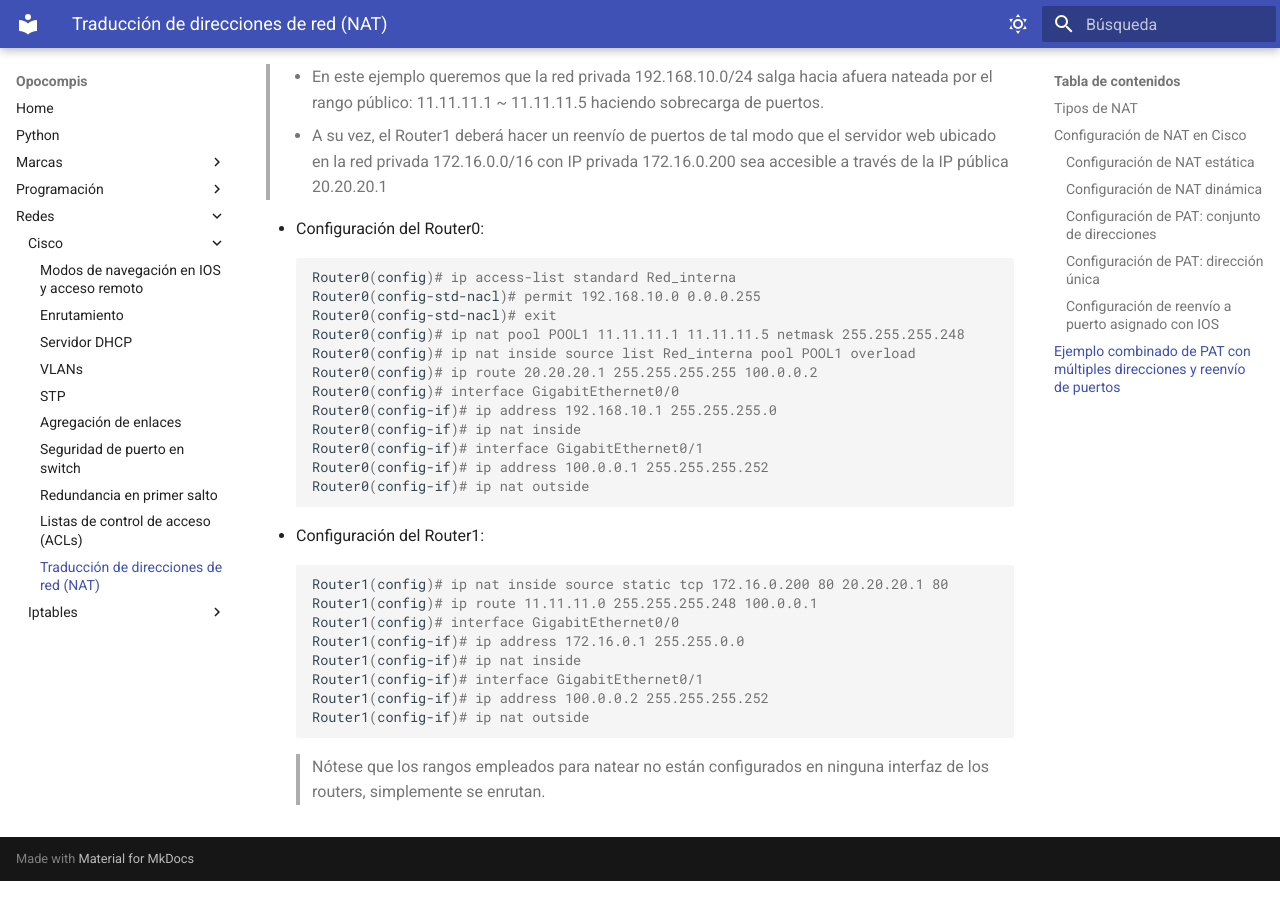
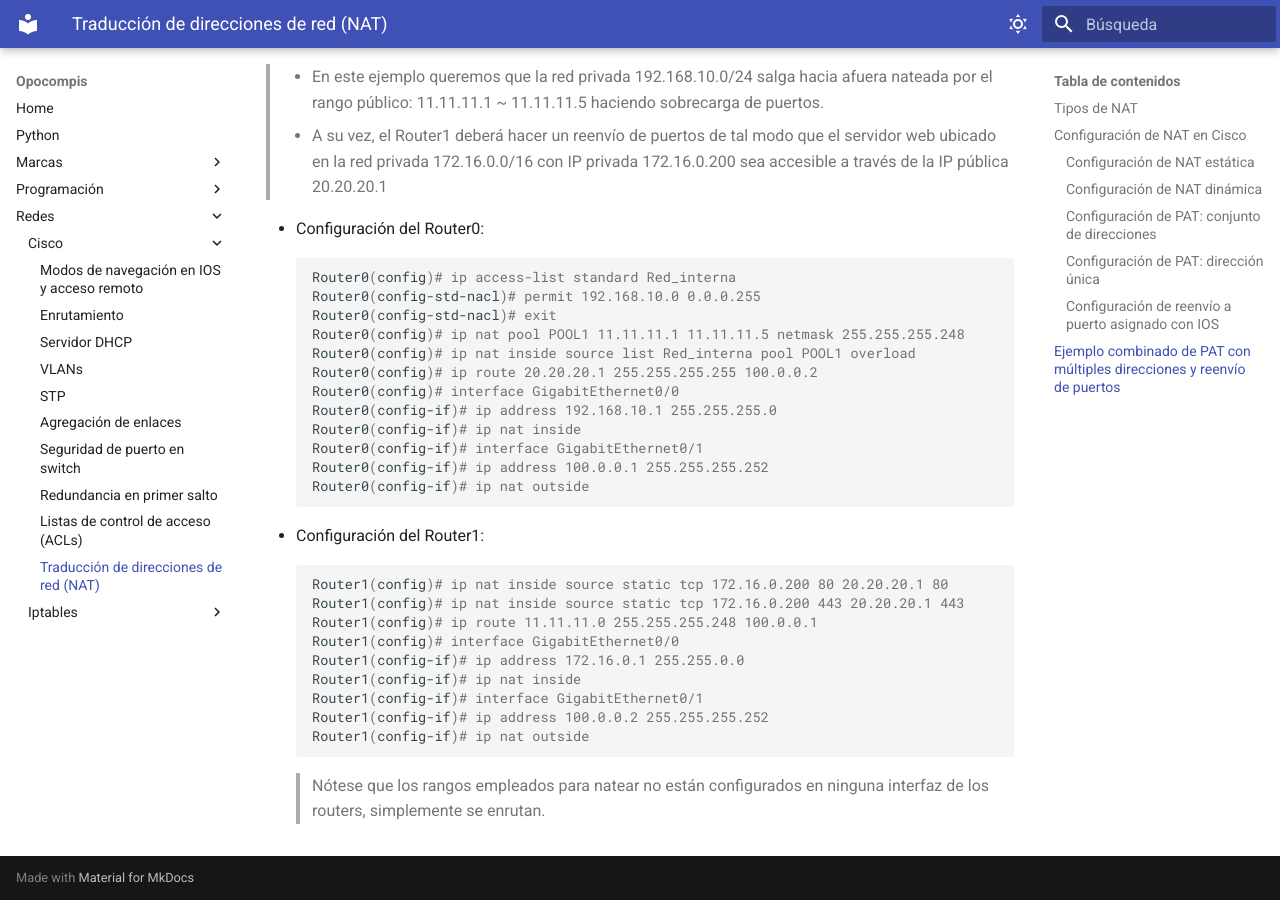
Before and after one commit to Holowachu/opos, an MkDocs documentation site: the page built from docs/Redes/Cisco/9-NAT.md, in a window 1280 px wide and 900 px high, scrolled down 5255 px. Built offline with MkDocs 1.6.1 and Material for MkDocs 9.7.7, drawn with Linux system fonts in a browser that asks for light colours.

Commit message:
Minor text fixes

````diff
--- a/docs/Redes/Cisco/9-NAT.md
+++ b/docs/Redes/Cisco/9-NAT.md
@@ -208,6 +208,7 @@ Router0(config-if)# ip nat outside
 * Configuración del Router1:
 ```bash
 Router1(config)# ip nat inside source static tcp 172.16.0.200 80 20.20.20.1 80
+Router1(config)# ip nat inside source static tcp 172.16.0.200 443 20.20.20.1 443
 Router1(config)# ip route 11.11.11.0 255.255.255.248 100.0.0.1
 Router1(config)# interface GigabitEthernet0/0
 Router1(config-if)# ip address 172.16.0.1 255.255.0.0
````
